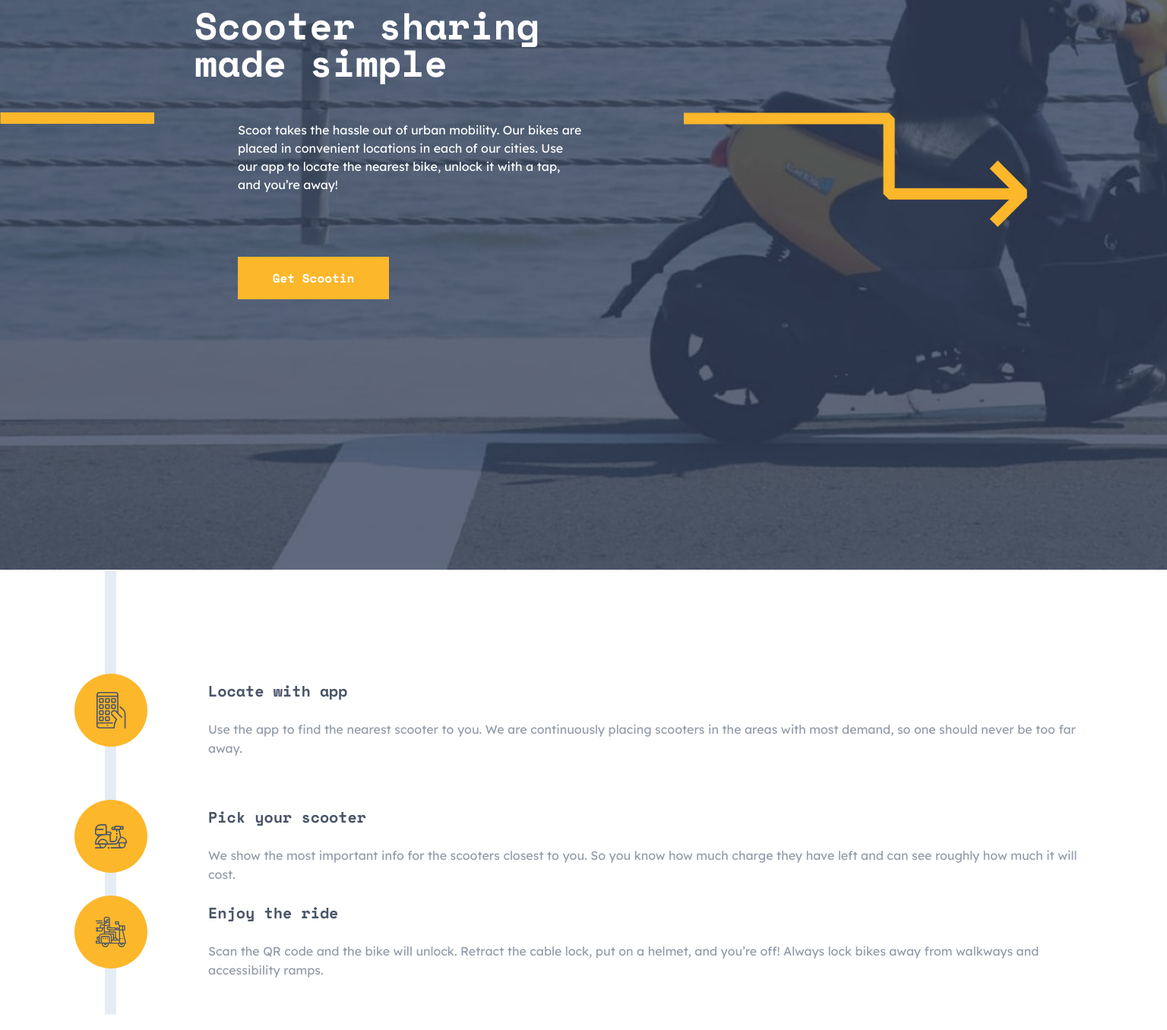
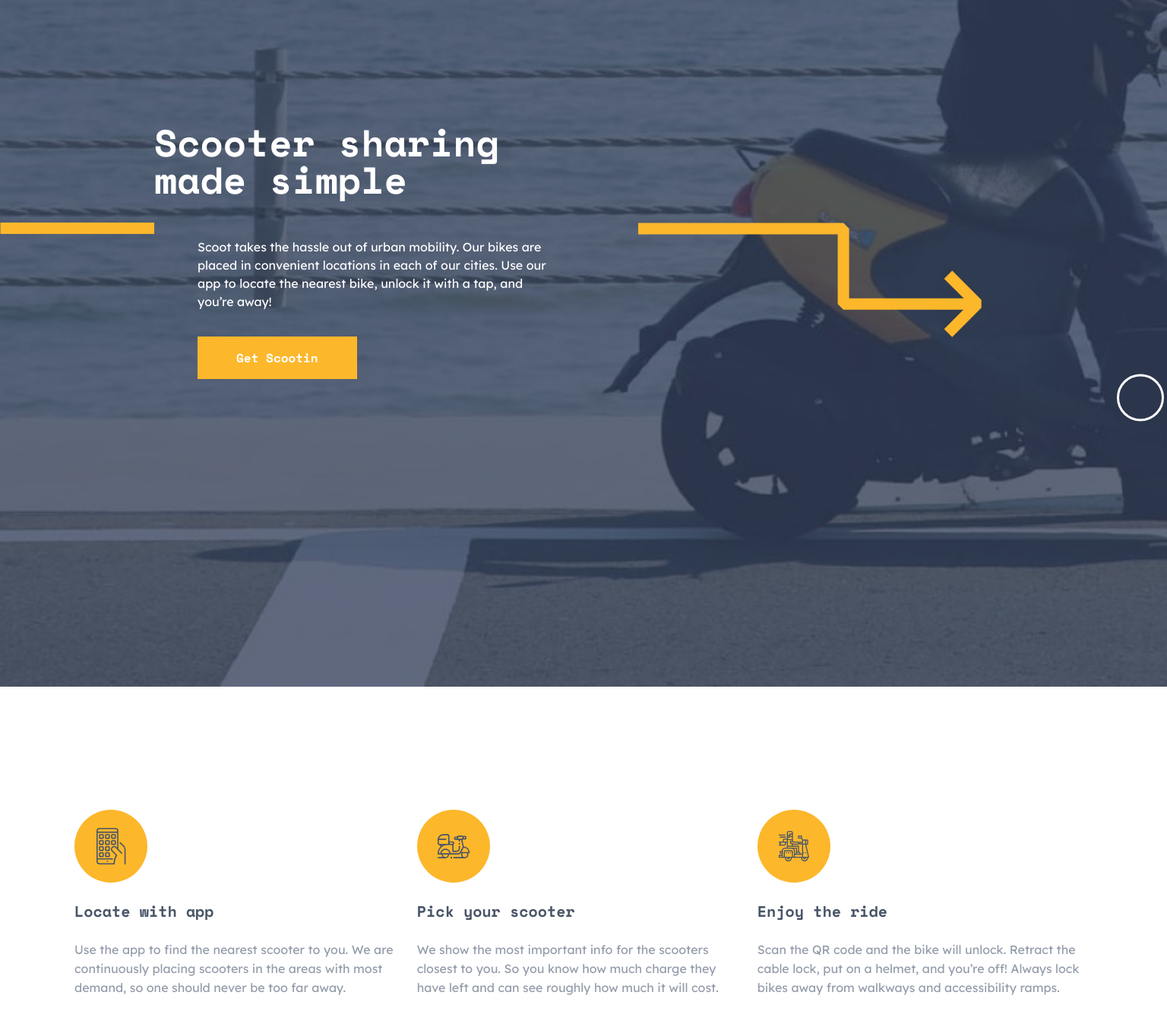
Before and after one commit to diegotorres9/scoot, a plain HTML site: page index.html in a window 1536 px wide. Shown: the part 268-1624 px from the top of the page at 76% size. Drawn offline with nearby package versions, Linux system fonts and the light colour scheme.

Commit message:
wideescren styling

```diff
--- a/css/buttons.css
+++ b/css/buttons.css
@@ -9,8 +9,9 @@
 }
 @media screen and (min-width: 1024px) {
     .scootin-cta-btn {
-        grid-area: 3 / 2 / 4 / 3;
+        grid-area: 4 / 2 / 5 / 3;
         margin-left: 57px;
+        align-self: start;
     }
 }
 .learn-more-btn {
--- a/css/index.css
+++ b/css/index.css
@@ -238,29 +238,50 @@
     {
         background-image: url('../assets/images/home-hero-desktop.jpg');
         display: grid;
-        grid-template-columns: repeat(6, 1fr);
-        grid-template-rows: repeat(4, 1fr);
+        grid-template-columns: 203px repeat(5, 1fr);
+        grid-template-rows: repeat(5, 1fr);
         padding: 153px 0 153px 0;
     }
     .hero h1 {
-        grid-area: 1 / 2 / 2 / 4;
+        grid-area: 2 / 2 / 3 / 4;
         text-align: left;
     }
     .hero p {
-        grid-area: 2 / 2 / 3 / 4;
+        grid-area: 3 / 2 / 4 / 4;
         text-align: left;
         margin-left: 57px;
     }
     .hero .widescreen-svg-container {
         display: block;
-        /* grid-area: 2 / 1 / 3 / 4; */
         position: absolute;
         left: 0;
-        top: 320px;
+        top: 465px;
     }
     .hero .svg-hero-container{
         position: absolute;
-        left: 900px;
-        top: 320px
+        left: 840px;
+        top: 465px
+    }
+    .hero .svg-hero-container .hero-circles {
+        bottom: 315px;
+        left: 630px;
+    }
+    /* -------------------------------------------------- */
+    .instructions-container {
+        display: flex;
+        position: relative;
+    }
+    .instructions-container .instruction {
+        display: flex;
+        flex-direction: column;
+        align-items: start;
+    }
+    .instruction:nth-child(n+2) {
+        margin-left: 30px;
+    }
+    .instruction-svg-container svg {
+        position: absolute;
+        top: 0;
+        left: 0;
     }
 }
```
